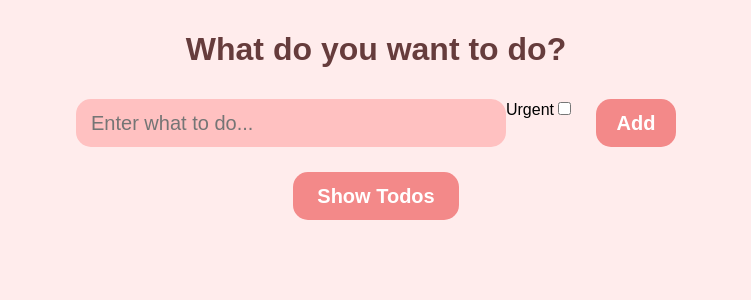
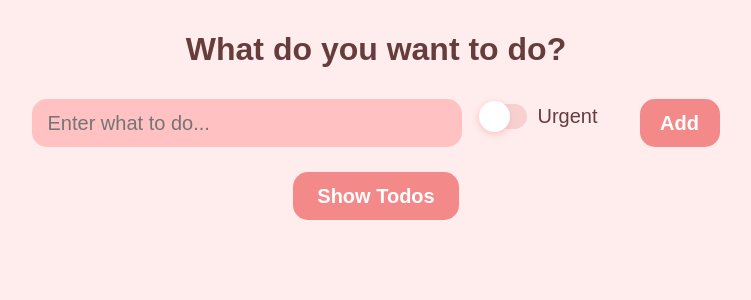
Before and after one commit to sofia-kustikava/todo-app-angular, an Angular app: page / in a window 1280 px wide. Shown: the top 300 px of the page, without its empty margins (264-1015 px from the left). Built offline with nearby package versions, Linux system fonts and the light colour scheme.

Commit message:
Edit urgent status of todo. And fixed methods of the project

```diff
--- a/src/app/add-todo/add-todo.component.html
+++ b/src/app/add-todo/add-todo.component.html
@@ -5,9 +5,14 @@
            class="todo-input"
            formControlName="content"
     >
-    <div>
-      <label for="isUrgent">Urgent</label>
-      <input type="checkbox" id="isUrgent" formControlName="isUrgent">
+    <div class="is-urgent">
+      <label class="toggler-wrapper style-3" for="isUrgent">
+        <input type="checkbox" id="isUrgent" formControlName="isUrgent">
+        <div class="toggler-slider">
+          <div class="toggler-knob"></div>
+        </div>
+      </label>
+      <div class="urgent-name">Urgent</div>
     </div>
     <button
       class="add-button"
--- a/src/app/add-todo/add-todo.component.scss
+++ b/src/app/add-todo/add-todo.component.scss
@@ -45,3 +45,78 @@
   justify-content: center;
   flex-direction: column;
 }
+.urgent {
+  width: 28px;
+  height: 28px;
+  border: none;
+  outline: none;
+
+  background: #FFC1C1;
+  border-radius: 100px;
+}
+.urgent-name{
+  font-weight: 500;
+  font-size: 20px;
+  line-height: 24px;
+
+  color: #663C3C;
+  margin-left: 10px;
+}
+
+
+
+.toggler-wrapper {
+  display: block;
+  width: 45px;
+  height: 25px;
+  cursor: pointer;
+  position: relative;
+}
+
+.toggler-wrapper input[type="checkbox"] {
+  display: none;
+}
+
+.toggler-wrapper input[type="checkbox"]:checked+.toggler-slider {
+  background-color: #F38989;
+}
+
+.toggler-wrapper .toggler-slider {
+  background-color: #f8d0d0;
+  position: absolute;
+  border-radius: 100px;
+  top: 0;
+  left: 0;
+  width: 100%;
+  height: 100%;
+  -webkit-transition: all 300ms ease;
+  transition: all 300ms ease;
+}
+
+.toggler-wrapper .toggler-knob {
+  position: absolute;
+  -webkit-transition: all 300ms ease;
+  transition: all 300ms ease;
+}
+
+.toggler-wrapper.style-3 input[type="checkbox"]:checked+.toggler-slider .toggler-knob {
+  left: calc(100% - 19px - 3px);
+}
+
+.toggler-wrapper.style-3 .toggler-knob {
+  width: calc(25px + 6px);
+  height: calc(25px + 6px);
+  border-radius: 50%;
+  left: -3px;
+  top: -3px;
+  background-color: #fff;
+  -webkit-box-shadow: 0 2px 6px rgba(245, 185, 185, 0.84);
+  box-shadow: 0 2px 6px rgba(245, 185, 185, 0.84);
+}
+
+.is-urgent {
+  display: flex;
+  justify-content: center;
+  flex-direction: row;
+  margin: 5px 20px;
+}
--- a/src/app/add-todo/add-todo.component.ts
+++ b/src/app/add-todo/add-todo.component.ts
@@ -1,7 +1,6 @@
 import {Component, EventEmitter, OnInit, Output} from '@angular/core';
-import {DataService} from "../service/data.service";
 import {Todo} from "../model/todo.model";
-import {FormBuilder, FormControl, FormGroup, Validators} from "@angular/forms";
+import {FormBuilder, FormGroup, Validators} from "@angular/forms";
 
 @Component({
   selector: 'app-add-todo',
@@ -12,13 +11,11 @@ export class AddTodoComponent implements OnInit {
 
   @Output() public submitSend = new EventEmitter<Todo>();
 
-  isUrgent: boolean = false;
+  public isUrgent: boolean = false;
 
   public form: FormGroup;
 
-  todos: Todo[] = this.dataService.getTodos();
-
-  constructor(private dataService: DataService, private fb : FormBuilder) {
+  constructor(private fb : FormBuilder) {
   }
 
   ngOnInit(): void {
@@ -28,7 +25,7 @@ export class AddTodoComponent implements OnInit {
         Validators.required,
         Validators.nullValidator]
       ],
-      isUrgent: [false]
+      isUrgent: [null]
     })
   }
 
--- a/src/app/app.component.ts
+++ b/src/app/app.component.ts
@@ -20,11 +20,13 @@ export class AppComponent implements OnInit {
   }
 
   updateTodo(todo: Todo, index: number): void {
-    this.dataService.updateTodo(index, todo);
+    this.todos[index] = todo;
+    this.dataService.setTodos(this.todos);
   }
 
   deleteTodo(index: number): void {
-    this.dataService.deleteTodo(index);
+    this.todos.splice(index, 1)
+    this.dataService.setTodos(this.todos);
   }
 
   public addTodo(todo: Todo): void {
--- a/src/app/service/data.service.ts
+++ b/src/app/service/data.service.ts
@@ -6,17 +6,6 @@ import {todoKey} from "../keys/const";
   providedIn: 'root'
 })
 export class DataService {
-
-  updateTodo(index: number, updatedTodo: Todo): void {
-    const todos = this.getTodos();
-    todos[index] = updatedTodo;
-    this.setTodos(todos);
-  }
-
-  deleteTodo(index: number) : void {
-    const todos = this.getTodos().splice(index, 1);
-    this.setTodos(todos);
-  }
 
   addTodo(todo: Todo) : void {
     const todos = this.getTodos();
```
